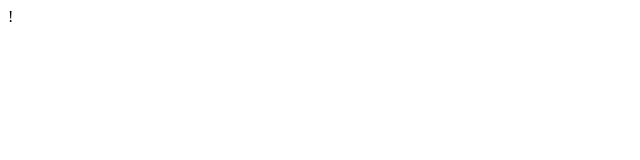
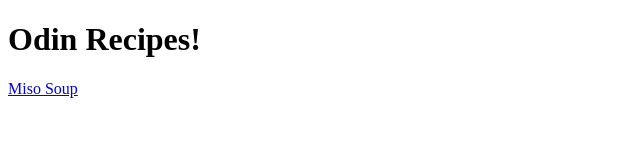
Before and after one commit to halileryildirim/odin-recipes, a plain HTML site: page index.html in a window 1280 px wide. Shown: the whole page, without its empty margins (0-640 px from the left). Drawn offline with Linux system fonts and the light colour scheme.

Commit message:
Referred to miso-soup.html

```diff
--- a/index.html
+++ b/index.html
@@ -7,11 +7,12 @@
 
     <body>
 
+        <h1>Odin Recipes!</h1>
+        <a href="recipes/miso-soup.html">Miso Soup</a>
+
 
     </body>
 
 
 
 </html>
-
-!
```
